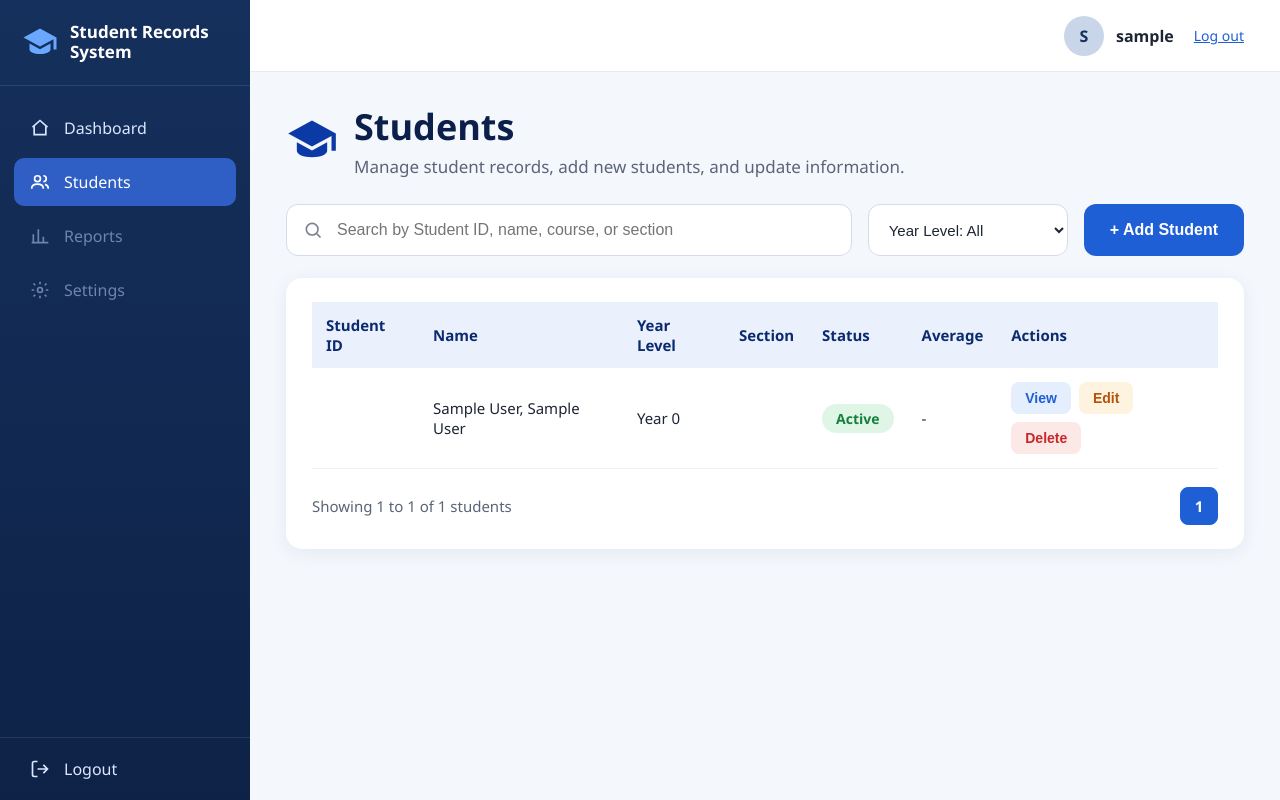
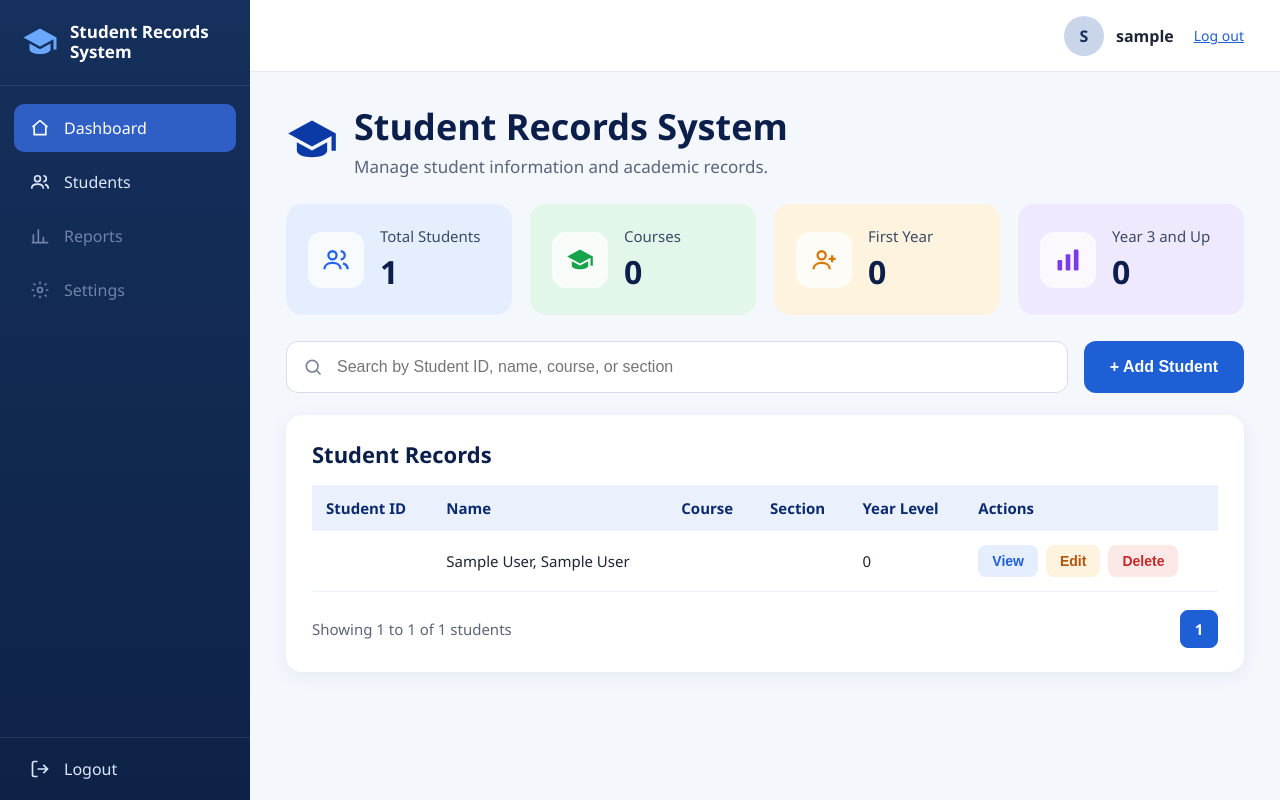
Before and after one commit to ranaraapplegrace03/student-records, a PHP site: page / in a window 1280 px wide. Run offline with PHP 8.4, Linux system fonts and the light colour scheme; the visitor is signed in with stand-in values (Sample User, id 1); a stand-in replaces the project's code that opens the database connection.

Commit message:
Update index.php

```diff
--- a/index.php
+++ b/index.php
@@ -17,9 +17,8 @@ function rows($conn, $sql, $types = '', $params = []) {
     return $data;
 }
 
+// Read and check the add/edit form fields
 function read_student_form() {
-    $status = $_POST['status'] ?? 'Active';
-    $average = trim($_POST['average'] ?? '');
     $data = [
         'student_id' => trim($_POST['student_id'] ?? ''),
         'first_name' => trim($_POST['first_name'] ?? ''),
@@ -27,13 +26,12 @@ function read_student_form() {
         'course'     => trim($_POST['course'] ?? ''),
         'section'    => trim($_POST['section'] ?? ''),
         'year_level' => (int)($_POST['year_level'] ?? 1),
-        'status'     => $status === 'Inactive' ? 'Inactive' : 'Active',
-        'average'    => ($average !== '' && is_numeric($average)) ? round((float)$average, 2) : null,
     ];
     $valid = $data['student_id'] !== '' && $data['first_name'] !== '' && $data['last_name'] !== '';
     return [$data, $valid];
 }
 
+// Handle add, update, and delete, then redirect so a refresh doesn't resubmit
 if ($_SERVER['REQUEST_METHOD'] === 'POST') {
     $action = $_POST['action'] ?? 'add';
 
@@ -52,11 +50,13 @@ if ($_SERVER['REQUEST_METHOD'] === 'POST') {
         if (!$valid) {
             $_SESSION['flash'] = ['error', 'Student ID, first name, and last name are required.'];
         } else {
-            $stmt = $conn->prepare("UPDATE students SET student_id = ?, first_name = ?, last_name = ?, course = ?, section = ?, year_level = ?, status = ?, average = ? WHERE id = ?");
-            $stmt->bind_param("sssssisdi", $d['student_id'], $d['first_name'], $d['last_name'], $d['course'], $d['section'], $d['year_level'], $d['status'], $d['average'], $id);
-            $_SESSION['flash'] = $stmt->execute()
-                ? ['success', 'Student updated.']
-                : ['error', 'That Student ID already exists.'];
+            $stmt = $conn->prepare("UPDATE students SET student_id = ?, first_name = ?, last_name = ?, course = ?, section = ?, year_level = ? WHERE id = ?");
+            $stmt->bind_param("sssssii", $d['student_id'], $d['first_name'], $d['last_name'], $d['course'], $d['section'], $d['year_level'], $id);
+            if ($stmt->execute()) {
+                $_SESSION['flash'] = ['success', 'Student updated.'];
+            } else {
+                $_SESSION['flash'] = ['error', 'That Student ID already exists.'];
+            }
             $stmt->close();
         }
 
@@ -65,41 +65,41 @@ if ($_SERVER['REQUEST_METHOD'] === 'POST') {
         if (!$valid) {
             $_SESSION['flash'] = ['error', 'Student ID, first name, and last name are required.'];
         } else {
-            $stmt = $conn->prepare("INSERT INTO students (student_id, first_name, last_name, course, section, year_level, status, average) VALUES (?, ?, ?, ?, ?, ?, ?, ?)");
-            $stmt->bind_param("sssssisd", $d['student_id'], $d['first_name'], $d['last_name'], $d['course'], $d['section'], $d['year_level'], $d['status'], $d['average']);
-            $_SESSION['flash'] = $stmt->execute()
-                ? ['success', 'Student added.']
-                : ['error', 'That Student ID already exists.'];
+            $stmt = $conn->prepare("INSERT INTO students (student_id, first_name, last_name, course, section, year_level) VALUES (?, ?, ?, ?, ?, ?)");
+            $stmt->bind_param("sssssi", $d['student_id'], $d['first_name'], $d['last_name'], $d['course'], $d['section'], $d['year_level']);
+            if ($stmt->execute()) {
+                $_SESSION['flash'] = ['success', 'Student added.'];
+            } else {
+                $_SESSION['flash'] = ['error', 'That Student ID already exists.'];
+            }
             $stmt->close();
         }
     }
-    header("Location: students.php");
+    header("Location: index.php");
     exit;
 }
 
 $flash = $_SESSION['flash'] ?? null;
 unset($_SESSION['flash']);
 
-// Search, year level filter, and pagination
+// Dashboard numbers
+$totalAll  = rows($conn, "SELECT COUNT(*) AS c FROM students")[0]['c'];
+$courses   = rows($conn, "SELECT COUNT(DISTINCT course) AS c FROM students WHERE course <> ''")[0]['c'];
+$firstYear = rows($conn, "SELECT COUNT(*) AS c FROM students WHERE year_level = 1")[0]['c'];
+$upper     = rows($conn, "SELECT COUNT(*) AS c FROM students WHERE year_level >= 3")[0]['c'];
+
+// Search and pagination
 $search  = trim($_GET['search'] ?? '');
-$level   = (int)($_GET['level'] ?? 0);
 $perPage = 10;
-$conds   = [];
+$where   = '';
 $types   = '';
 $params  = [];
-
 if ($search !== '') {
-    $conds[] = "(student_id LIKE ? OR first_name LIKE ? OR last_name LIKE ? OR course LIKE ? OR section LIKE ?)";
-    $like    = "%" . $search . "%";
-    $types  .= 'sssss';
-    array_push($params, $like, $like, $like, $like, $like);
+    $where  = "WHERE student_id LIKE ? OR first_name LIKE ? OR last_name LIKE ? OR course LIKE ? OR section LIKE ?";
+    $like   = "%" . $search . "%";
+    $types  = 'sssss';
+    $params = [$like, $like, $like, $like, $like];
 }
-if ($level >= 1 && $level <= 6) {
-    $conds[] = "year_level = ?";
-    $types  .= 'i';
-    $params[] = $level;
-}
-$where = $conds ? 'WHERE ' . implode(' AND ', $conds) : '';
 
 $total  = rows($conn, "SELECT COUNT(*) AS c FROM students $where", $types, $params)[0]['c'];
 $pages  = max(1, (int)ceil($total / $perPage));
@@ -108,7 +108,7 @@ $offset = ($page - 1) * $perPage;
 
 $students = rows(
     $conn,
-    "SELECT id, student_id, first_name, last_name, course, section, year_level, status, average FROM students $where ORDER BY last_name, first_name LIMIT $perPage OFFSET $offset",
+    "SELECT id, student_id, first_name, last_name, course, section, year_level FROM students $where ORDER BY last_name, first_name LIMIT $perPage OFFSET $offset",
     $types,
     $params
 );
@@ -116,8 +116,8 @@ $students = rows(
 $showStart = $total ? $offset + 1 : 0;
 $showEnd   = min($offset + $perPage, $total);
 
-function page_url($p, $search, $level) {
-    return 'students.php?' . http_build_query(['search' => $search, 'level' => $level ?: '', 'page' => $p]);
+function page_url($p, $search) {
+    return 'index.php?' . http_build_query(['search' => $search, 'page' => $p]);
 }
 ?>
 <!DOCTYPE html>
@@ -125,7 +125,7 @@ function page_url($p, $search, $level) {
 <head>
     <meta charset="UTF-8">
     <meta name="viewport" content="width=device-width, initial-scale=1">
-    <title>Students - Student Records</title>
+    <title>Student Records</title>
     <link rel="stylesheet" href="style.css">
 </head>
 <body class="app">
@@ -138,11 +138,11 @@ function page_url($p, $search, $level) {
             <span>Student Records<br>System</span>
         </div>
         <nav class="side-nav">
-            <a href="index.php">
+            <a href="index.php" class="active">
                 <svg viewBox="0 0 24 24" fill="none" stroke="currentColor" stroke-width="2"><path d="M3 11l9-8 9 8"/><path d="M5 10v10h14V10"/></svg>
                 Dashboard
             </a>
-            <a href="students.php" class="active">
+            <a href="students.php">
                 <svg viewBox="0 0 24 24" fill="none" stroke="currentColor" stroke-width="2"><circle cx="9" cy="8" r="3.5"/><path d="M2 20c0-3.5 3-5.5 7-5.5s7 2 7 5.5"/><path d="M16 4.5a3.5 3.5 0 0 1 0 7M22 20c0-2.6-1.6-4.4-4-5.1"/></svg>
                 Students
             </a>
@@ -176,53 +176,70 @@ function page_url($p, $search, $level) {
                     <path d="M12 3 1 9l11 6 9-4.9V17h2V9L12 3z"/><path d="M5 13v4c0 1.7 3.1 3 7 3s7-1.3 7-3v-4l-7 3.8L5 13z"/>
                 </svg>
                 <div>
-                    <h1>Students</h1>
-                    <p>Manage student records, add new students, and update information.</p>
+                    <h1>Student Records System</h1>
+                    <p>Manage student information and academic records.</p>
                 </div>
             </div>
+
+            <section class="stats">
+                <div class="stat blue">
+                    <div class="stat-icon">
+                        <svg viewBox="0 0 24 24" fill="none" stroke="#2563eb" stroke-width="2"><circle cx="9" cy="8" r="3.5"/><path d="M2 20c0-3.5 3-5.5 7-5.5s7 2 7 5.5"/><path d="M16 4.5a3.5 3.5 0 0 1 0 7M22 20c0-2.6-1.6-4.4-4-5.1"/></svg>
+                    </div>
+                    <div><span>Total Students</span><strong><?= $totalAll ?></strong></div>
+                </div>
+                <div class="stat green">
+                    <div class="stat-icon">
+                        <svg viewBox="0 0 24 24" fill="#16a34a"><path d="M12 3 1 9l11 6 9-4.9V17h2V9L12 3z"/><path d="M5 13v4c0 1.7 3.1 3 7 3s7-1.3 7-3v-4l-7 3.8L5 13z"/></svg>
+                    </div>
+                    <div><span>Courses</span><strong><?= $courses ?></strong></div>
+                </div>
+                <div class="stat orange">
+                    <div class="stat-icon">
+                        <svg viewBox="0 0 24 24" fill="none" stroke="#d97706" stroke-width="2"><circle cx="10" cy="8" r="3.5"/><path d="M3 20c0-3.5 3-5.5 7-5.5s7 2 7 5.5"/><path d="M19 8v6M16 11h6"/></svg>
+                    </div>
+                    <div><span>First Year</span><strong><?= $firstYear ?></strong></div>
+                </div>
+                <div class="stat purple">
+                    <div class="stat-icon">
+                        <svg viewBox="0 0 24 24" fill="#7c3aed"><rect x="3" y="12" width="4" height="9" rx="1"/><rect x="10" y="7" width="4" height="14" rx="1"/><rect x="17" y="3" width="4" height="18" rx="1"/></svg>
+                    </div>
+                    <div><span>Year 3 and Up</span><strong><?= $upper ?></strong></div>
+                </div>
+            </section>
 
             <?php if ($flash): ?>
                 <div class="flash flash-<?= $flash[0] ?>"><?= htmlspecialchars($flash[1]) ?></div>
             <?php endif; ?>
 
             <div class="toolbar">
-                <form method="get" class="search-form" id="filterForm">
+                <form method="get" class="search-form">
                     <svg viewBox="0 0 24 24" fill="none" stroke="#7a8294" stroke-width="2"><circle cx="11" cy="11" r="7"/><path d="M21 21l-4.3-4.3"/></svg>
                     <input type="text" name="search" placeholder="Search by Student ID, name, course, or section"
                            value="<?= htmlspecialchars($search) ?>">
                 </form>
-                <select form="filterForm" name="level" class="filter-select" onchange="this.form.submit()">
-                    <option value="0">Year Level: All</option>
-                    <?php for ($y = 1; $y <= 6; $y++): ?>
-                        <option value="<?= $y ?>" <?= $level === $y ? 'selected' : '' ?>>Year <?= $y ?></option>
-                    <?php endfor; ?>
-                </select>
                 <button type="button" class="btn-primary" data-open="addModal">+ Add Student</button>
             </div>
 
             <section class="card">
+                <h2>Student Records</h2>
                 <table>
                     <thead>
                         <tr>
-                            <th>Student ID</th><th>Name</th><th>Year Level</th><th>Section</th><th>Status</th><th>Average</th><th>Actions</th>
+                            <th>Student ID</th><th>Name</th><th>Course</th><th>Section</th><th>Year Level</th><th>Actions</th>
                         </tr>
                     </thead>
                     <tbody>
                     <?php if (!$students): ?>
-                        <tr><td colspan="7" class="empty">No student records found.</td></tr>
+                        <tr><td colspan="6" class="empty">No student records found.</td></tr>
                     <?php endif; ?>
                     <?php foreach ($students as $row): ?>
                         <tr>
                             <td><?= htmlspecialchars($row['student_id']) ?></td>
                             <td><?= htmlspecialchars($row['last_name'] . ', ' . $row['first_name']) ?></td>
-                            <td>Year <?= htmlspecialchars($row['year_level']) ?></td>
+                            <td><?= htmlspecialchars($row['course']) ?></td>
                             <td><?= htmlspecialchars($row['section']) ?></td>
-                            <td>
-                                <span class="badge <?= $row['status'] === 'Inactive' ? 'badge-inactive' : 'badge-active' ?>">
-                                    <?= htmlspecialchars($row['status']) ?>
-                                </span>
-                            </td>
-                            <td><?= $row['average'] === null ? '-' : number_format((float)$row['average'], 2) ?></td>
+                            <td><?= htmlspecialchars($row['year_level']) ?></td>
                             <td>
                                 <div class="actions">
                                     <button type="button" class="btn-view" data-view="<?= htmlspecialchars(json_encode($row), ENT_QUOTES) ?>">View</button>
@@ -243,17 +260,17 @@ function page_url($p, $search, $level) {
                     <span>Showing <?= $showStart ?> to <?= $showEnd ?> of <?= $total ?> students</span>
                     <div class="pages">
                         <?php if ($page > 1): ?>
-                            <a href="<?= page_url($page - 1, $search, $level) ?>">&lsaquo;</a>
+                            <a href="<?= page_url($page - 1, $search) ?>">&lsaquo;</a>
                         <?php endif; ?>
                         <?php for ($p = 1; $p <= $pages; $p++): ?>
                             <?php if ($p === $page): ?>
                                 <span class="current"><?= $p ?></span>
                             <?php else: ?>
-                                <a href="<?= page_url($p, $search, $level) ?>"><?= $p ?></a>
+                                <a href="<?= page_url($p, $search) ?>"><?= $p ?></a>
                             <?php endif; ?>
                         <?php endfor; ?>
                         <?php if ($page < $pages): ?>
-                            <a href="<?= page_url($page + 1, $search, $level) ?>">&rsaquo;</a>
+                            <a href="<?= page_url($page + 1, $search) ?>">&rsaquo;</a>
                         <?php endif; ?>
                     </div>
                 </div>
@@ -271,19 +288,11 @@ function page_url($p, $search, $level) {
             <form method="post" class="modal-form">
                 <input type="hidden" name="action" value="add">
                 <label>Student ID <input type="text" name="student_id" required></label>
-                <label>Year Level
-                    <select name="year_level">
-                        <?php for ($y = 1; $y <= 6; $y++): ?><option value="<?= $y ?>">Year <?= $y ?></option><?php endfor; ?>
-                    </select>
-                </label>
+                <label>Year Level <input type="number" name="year_level" value="1" min="1" max="6"></label>
                 <label>First Name <input type="text" name="first_name" required></label>
                 <label>Last Name <input type="text" name="last_name" required></label>
                 <label>Course <input type="text" name="course"></label>
                 <label>Section <input type="text" name="section"></label>
-                <label>Status
-                    <select name="status"><option>Active</option><option>Inactive</option></select>
-                </label>
-                <label>Average <input type="number" name="average" step="0.01" min="0" max="100"></label>
                 <div class="modal-actions">
                     <button type="button" class="btn-ghost" data-close>Cancel</button>
                     <button type="submit" class="btn-primary">Save</button>
@@ -303,19 +312,11 @@ function page_url($p, $search, $level) {
                 <input type="hidden" name="action" value="update">
                 <input type="hidden" name="id" id="edit-id">
                 <label>Student ID <input type="text" name="student_id" id="edit-student_id" required></label>
-                <label>Year Level
-                    <select name="year_level" id="edit-year_level">
-                        <?php for ($y = 1; $y <= 6; $y++): ?><option value="<?= $y ?>">Year <?= $y ?></option><?php endfor; ?>
-                    </select>
-                </label>
+                <label>Year Level <input type="number" name="year_level" id="edit-year_level" min="1" max="6"></label>
                 <label>First Name <input type="text" name="first_name" id="edit-first_name" required></label>
                 <label>Last Name <input type="text" name="last_name" id="edit-last_name" required></label>
                 <label>Course <input type="text" name="course" id="edit-course"></label>
                 <label>Section <input type="text" name="section" id="edit-section"></label>
-                <label>Status
-                    <select name="status" id="edit-status"><option>Active</option><option>Inactive</option></select>
-                </label>
-                <label>Average <input type="number" name="average" id="edit-average" step="0.01" min="0" max="100"></label>
                 <div class="modal-actions">
                     <button type="button" class="btn-ghost" data-close>Cancel</button>
                     <button type="submit" class="btn-primary">Save Changes</button>
@@ -337,8 +338,6 @@ function page_url($p, $search, $level) {
                 <div><dt>Course</dt><dd id="view-course"></dd></div>
                 <div><dt>Section</dt><dd id="view-section"></dd></div>
                 <div><dt>Year Level</dt><dd id="view-year_level"></dd></div>
-                <div><dt>Status</dt><dd id="view-status"></dd></div>
-                <div><dt>Average</dt><dd id="view-average"></dd></div>
             </dl>
             <div class="modal-actions">
                 <button type="button" class="btn-ghost" data-close>Close</button>
@@ -349,8 +348,6 @@ function page_url($p, $search, $level) {
     <script>
         const show = id => document.getElementById(id).hidden = false;
         const hide = modal => modal.hidden = true;
-        const set = (id, value) => document.getElementById(id).value = value;
-        const text = (id, value) => document.getElementById(id).textContent = value;
 
         document.querySelectorAll('[data-open]').forEach(btn =>
             btn.addEventListener('click', () => show(btn.dataset.open)));
@@ -358,31 +355,28 @@ function page_url($p, $search, $level) {
         document.querySelectorAll('[data-edit]').forEach(btn =>
             btn.addEventListener('click', () => {
                 const r = JSON.parse(btn.dataset.edit);
-                set('edit-id', r.id);
-                set('edit-student_id', r.student_id);
-                set('edit-first_name', r.first_name);
-                set('edit-last_name', r.last_name);
-                set('edit-course', r.course || '');
-                set('edit-section', r.section || '');
-                set('edit-year_level', r.year_level);
-                set('edit-status', r.status || 'Active');
-                set('edit-average', r.average === null ? '' : r.average);
+                document.getElementById('edit-id').value = r.id;
+                document.getElementById('edit-student_id').value = r.student_id;
+                document.getElementById('edit-first_name').value = r.first_name;
+                document.getElementById('edit-last_name').value = r.last_name;
+                document.getElementById('edit-course').value = r.course || '';
+                document.getElementById('edit-section').value = r.section || '';
+                document.getElementById('edit-year_level').value = r.year_level;
                 show('editModal');
             }));
 
         document.querySelectorAll('[data-view]').forEach(btn =>
             btn.addEventListener('click', () => {
                 const r = JSON.parse(btn.dataset.view);
-                text('view-student_id', r.student_id);
-                text('view-name', r.last_name + ', ' + r.first_name);
-                text('view-course', r.course || '-');
-                text('view-section', r.section || '-');
-                text('view-year_level', 'Year ' + r.year_level);
-                text('view-status', r.status || 'Active');
-                text('view-average', r.average === null ? '-' : Number(r.average).toFixed(2));
+                document.getElementById('view-student_id').textContent = r.student_id;
+                document.getElementById('view-name').textContent = r.last_name + ', ' + r.first_name;
+                document.getElementById('view-course').textContent = r.course || '-';
+                document.getElementById('view-section').textContent = r.section || '-';
+                document.getElementById('view-year_level').textContent = r.year_level;
                 show('viewModal');
             }));
 
+        // Close on the X or Cancel button, or by clicking the dark background
         document.querySelectorAll('.modal').forEach(modal => {
             modal.addEventListener('click', e => {
                 if (e.target === modal || e.target.closest('[data-close]')) hide(modal);
```
